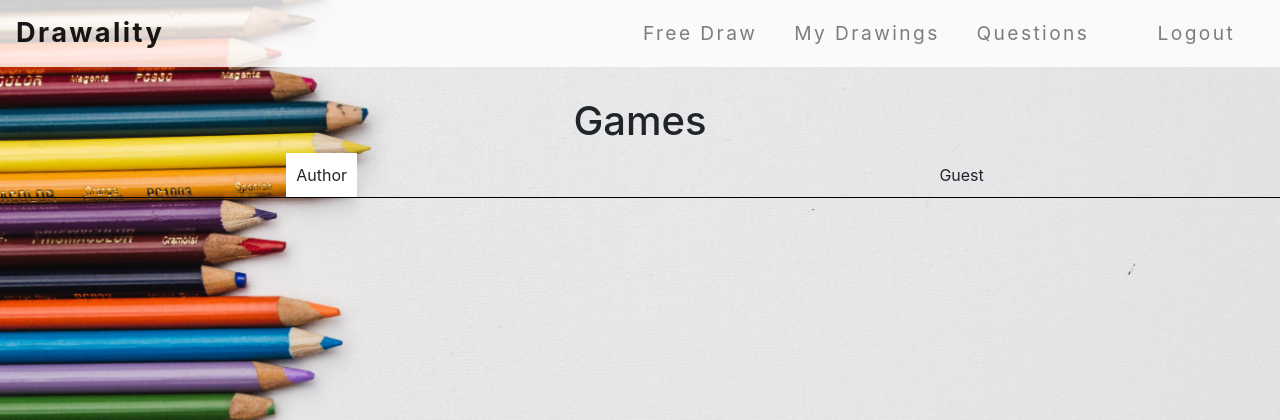
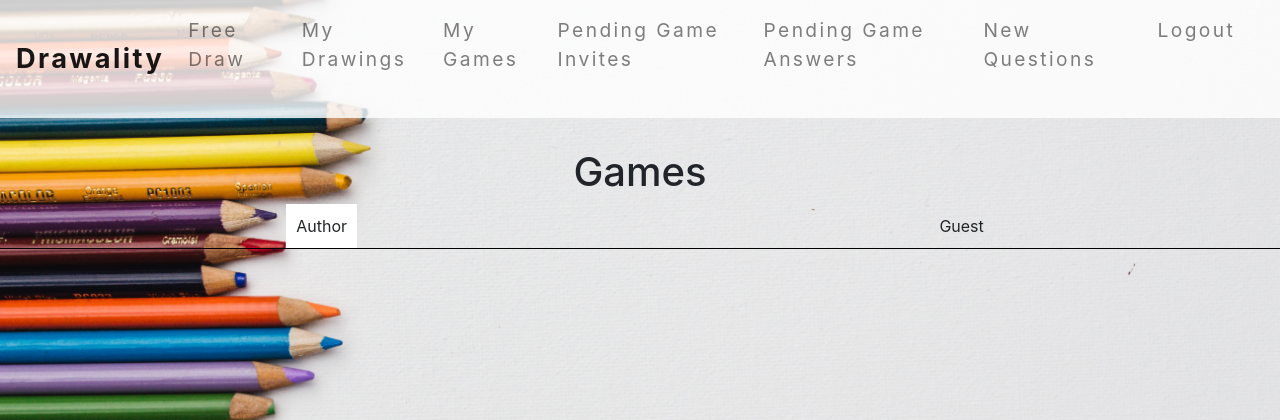
Before and after one commit to YoungHaYoo12/drawify, a Flask app: page /games/list in a window 1280 px wide. Shown: the top 420 px of the page. Run offline with Flask 2, Linux system fonts and the light colour scheme; the visitor is signed in with stand-in values (Sample User, id 1); data comes from the database, SQL or seed files in the repository; data that the repository does not hold is empty; some libraries are stand-ins or nearby versions.

Commit message:
Add games.pending_answers, games.pending_invites views.

```diff
--- a/app/games/views.py
+++ b/app/games/views.py
@@ -2,7 +2,7 @@
 from app.games import games
 from app.games.forms import AddGameForm
 from app.models import User, Game, Question
-from flask import render_template, redirect, url_for,flash
+from flask import render_template, redirect, url_for,flash,abort
 from flask_login import login_required, current_user
 
 @games.route('/game/<int:game_id>')
@@ -24,6 +24,18 @@
   invited_games = current_user.invited_games.all()
 
   return render_template('games/list.html',created_games=created_games,invited_games=invited_games)
+
+@games.route('/pending_invites')
+@login_required
+def pending_invites():
+  unconfirmed_games = current_user.unconfirmed_games()
+  return render_template('games/pending_invites.html',unconfirmed_games=unconfirmed_games)
+
+@games.route('/pending_answers')
+@login_required
+def pending_answers():
+  unanswered_games = current_user.unanswered_games()
+  return render_template('games/pending_answers.html',unanswered_games=unanswered_games)
 
 @games.route('/send_invite/<opponent_username>',methods=['GET','POST'])
 @login_required
--- a/app/models.py
+++ b/app/models.py
@@ -65,6 +65,14 @@
   def new_questions_content(self):
     last_read_time = self.last_question_read_time or datetime(1900,1,1)
     return Question.query.filter_by(recipient=self).filter(Question.timestamp > last_read_time).all()
+
+  # returns games awaiting user confirmation
+  def unconfirmed_games(self):
+    return Game.query.filter_by(guest=self).filter(Game.status == 'not_confirmed').all()
+
+  # returns games awaiting user answer
+  def unanswered_games(self,user):
+    return Game.query.filter((Game.author == user & Game.turn == 'waiting_author_answer') | (Game.guest == user & Game.turn == 'waiting_guest_answer')).all()
 
   def add_notifications(self,name,data):
     self.notifications.filter_by(name=name).delete()
--- a/app/templates/base.html
+++ b/app/templates/base.html
@@ -30,8 +30,17 @@
           <a class="nav-link" href="{{url_for('drawings.list',username=current_user.username)}}">My Drawings</a>
         </li>
         <li class="nav-item">
+          <a class="nav-link" href="{{url_for('games.list')}}">My Games</a>
+        </li>
+        <li class="nav-item">
+          <a class="nav-link" href="{{url_for('games.pending_invites')}}">Pending Game Invites</a>
+        </li>
+        <li class="nav-item">
+          <a class="nav-link" href="{{url_for('games.pending_answers')}}">Pending Game Answers</a>
+        </li>
+        <li class="nav-item">
           <a class="nav-link" href="{{url_for('questions.list')}}">
-            Questions
+            New Questions
             {% set new_questions = current_user.new_questions() %}
             <span id="question_count" class="badge"
             style="visibility: {% if new_questions %}visible{% else %}hidden {% endif %};">
```
Also changed, not shown: app/templates/games/pending_answers.html (added, +16 -0 lines), app/templates/games/pending_invites.html (added, +21 -0 lines).
